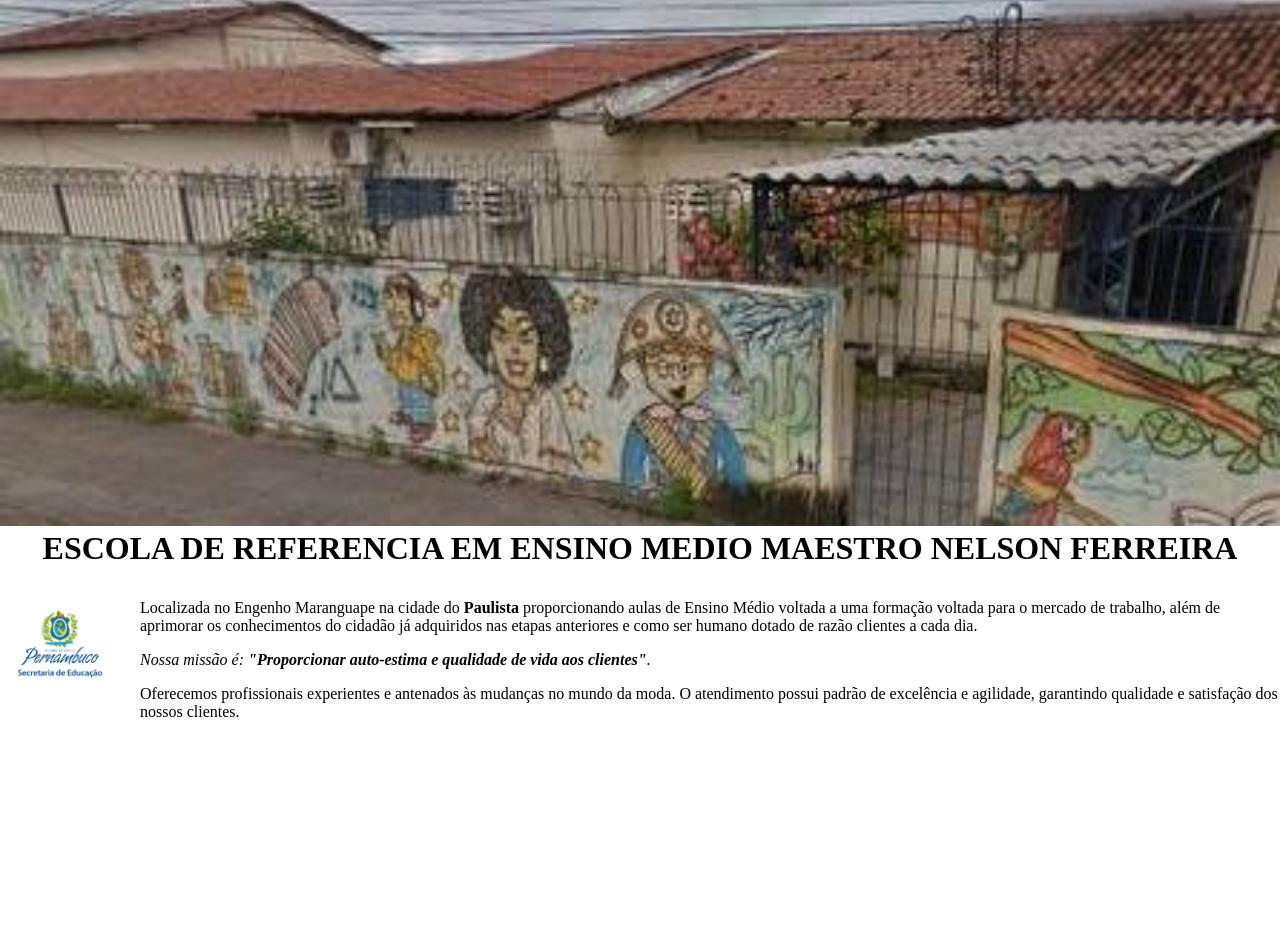
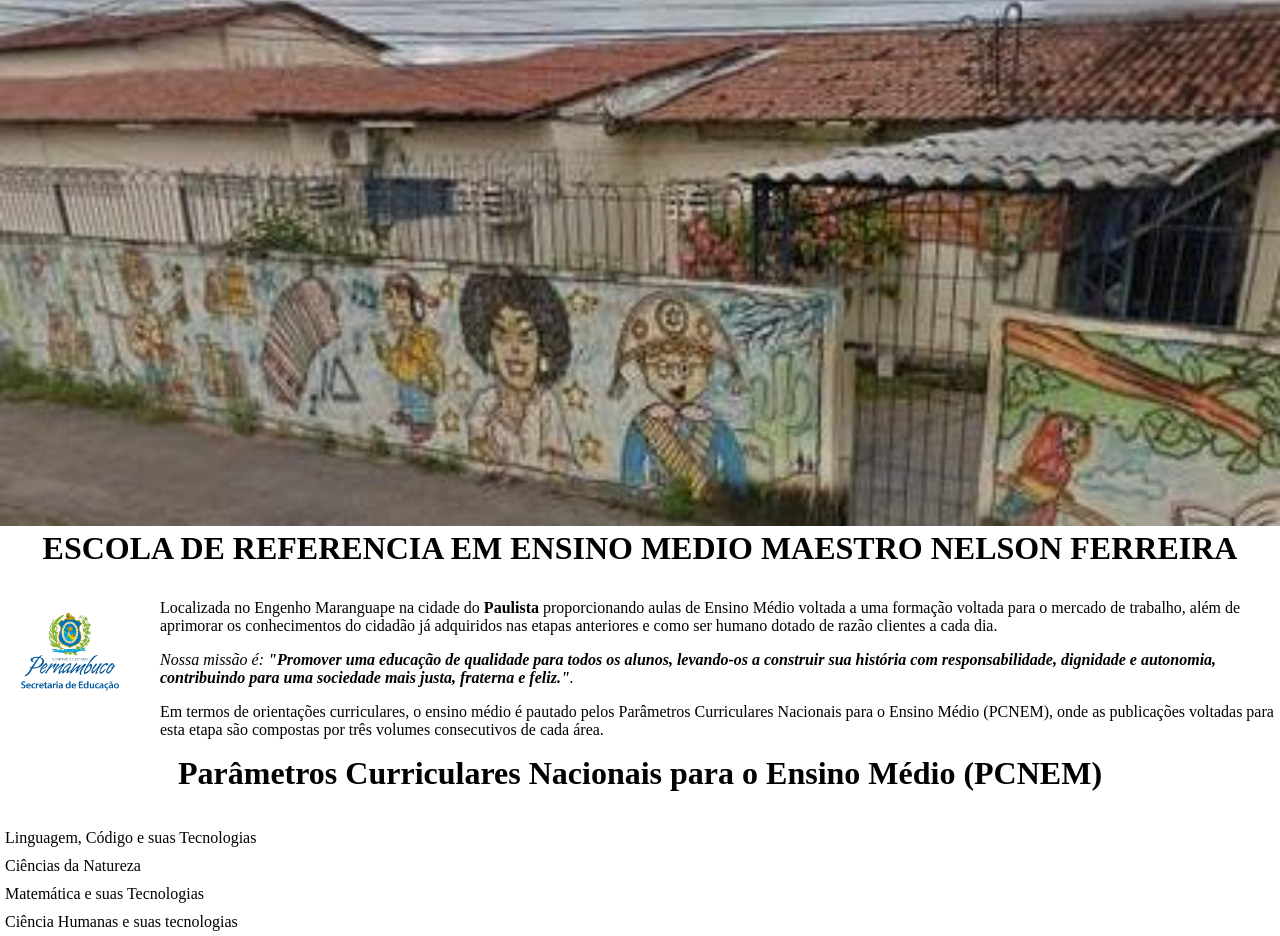
Before and after one commit to alberes-silva/erem_maestro, a plain HTML site: page index.html in a window 1280 px wide. Shown: the part 186-1122 px from the top of the page. Before the commit the page ends 923 px from the top, so only its background shows below. Drawn offline with Linux system fonts and the light colour scheme.

Commit message:
Atualização dos parametros escolares

```diff
--- a/index.html
+++ b/index.html
@@ -40,13 +40,27 @@
 			<img class="utensilios" src="./img/see-pe-secretaria-de-educacao-do-estado-de-pernambuco.png" alt="Utensilios de um barbeiro.">
 
 			<p>Localizada no Engenho Maranguape na cidade do <strong>Paulista </strong>proporcionando aulas de Ensino Médio voltada a
-				uma formação voltada para o mercado de trabalho, além de aprimorar os conhecimentos do cidadão já adquiridos nas etapas anteriores e como ser humano dotado de razão
+				uma formação voltada para o mercado de trabalho, além de aprimorar os conhecimentos do cidadão já adquiridos nas etapas
+				anteriores e como ser humano dotado de razão
 				clientes a cada dia.</p>
 
-			<p id="missao"><em>Nossa missão é: <strong>"Proporcionar auto-estima e qualidade de vida aos clientes"</strong>.</em></p>
+			<p id="missao"><em>Nossa missão é: <strong>"Promover uma educação de qualidade para todos os alunos, levando-os a construir sua história com responsabilidade, dignidade e autonomia, contribuindo para uma sociedade mais justa, fraterna e feliz."</strong>.</em></p>
 
-			<p>Oferecemos profissionais experientes e antenados às mudanças no mundo da moda. O atendimento possui
-				padrão de excelência e agilidade, garantindo qualidade e satisfação dos nossos clientes.</p>
+			<p>Em termos de orientações curriculares, o ensino médio é pautado pelos Parâmetros Curriculares Nacionais
+				para o Ensino Médio (PCNEM), onde as publicações voltadas para esta etapa são compostas por três volumes
+				consecutivos de cada área.</p>
+
+		</section>
+
+		<section class="beneficios">
+			<h3 class="titulo-principal">Parâmetros Curriculares Nacionais para o Ensino Médio (PCNEM)</h3>
+
+			<ul>
+				<li class="itens">Linguagem, Código e suas Tecnologias</li>
+				<li class="itens">Ciências da Natureza</li>
+				<li class="itens">Matemática e suas Tecnologias</li>
+				<li class="itens">Ciência Humanas e suas tecnologias</li>
+			</ul>
 
 		</section>
 
--- a/style.css
+++ b/style.css
@@ -76,7 +76,16 @@ nav a:hover {
 }
 
 .utensilios {
-    width: 120px;
+    width: 140px;
     float: left;
     margin: 0 20px 20px 0;
 }
+
+.imagembeneficios {
+    width: 60%;
+}
+
+.itens {
+    padding: 5px;
+
+}
```
